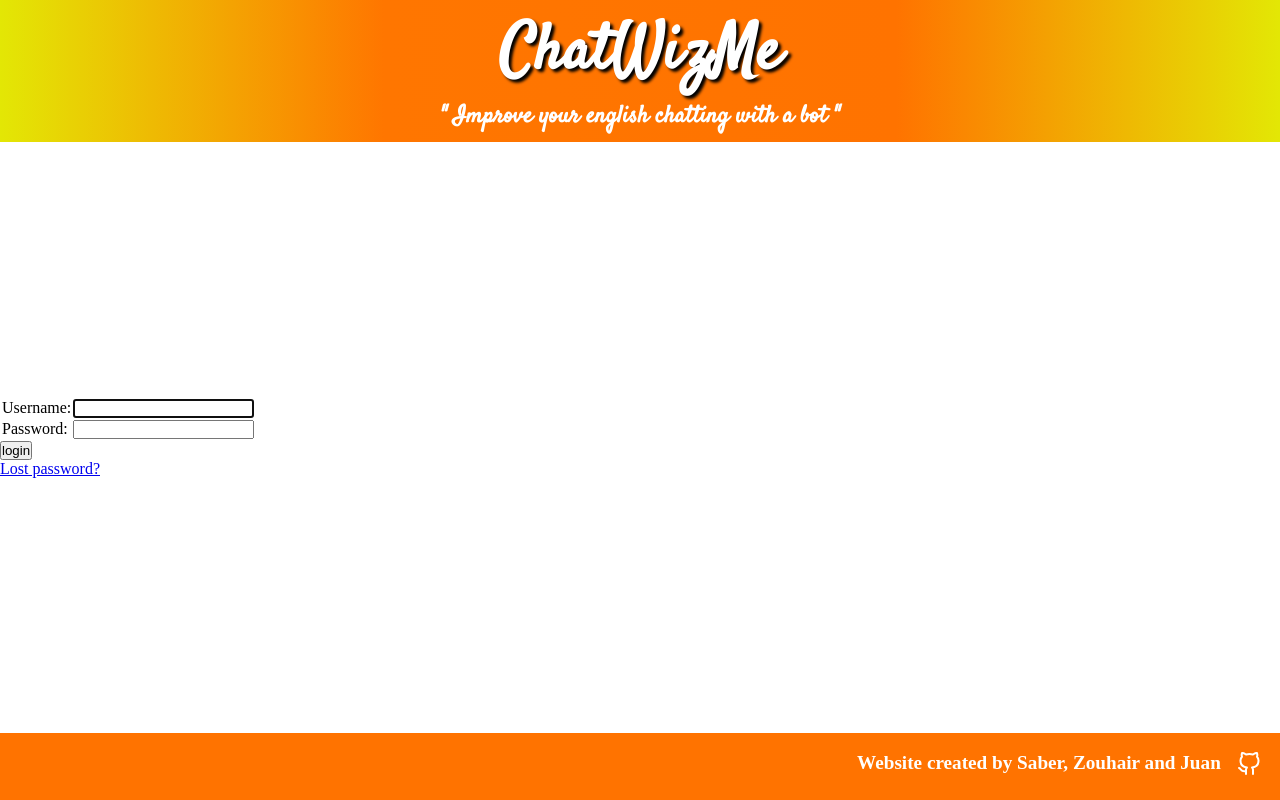
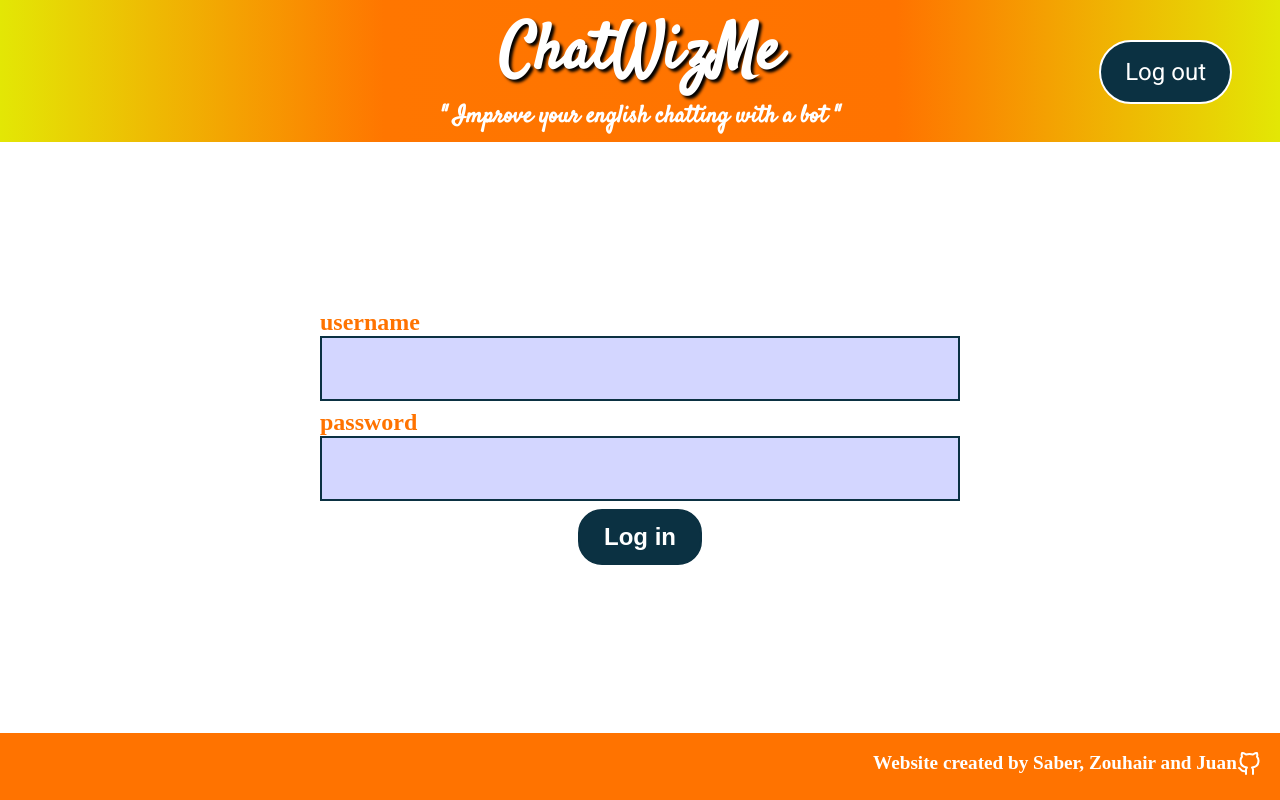
Before and after one commit to juan5987/ChatWizMe, a Django app: page /auth2/login/ in a window 1280 px wide. Run offline with Django 4.2, Linux system fonts and the light colour scheme; some libraries are stand-ins or nearby versions.

Commit message:
added signup logic and login button

```diff
--- a/ChatWizMe/ChatWizMe/settings.py
+++ b/ChatWizMe/ChatWizMe/settings.py
@@ -134,3 +134,5 @@ STATICFILES_DIRS = [
 DEFAULT_AUTO_FIELD = 'django.db.models.BigAutoField'
 
 CRISPY_TEMPLATE_PACK = 'bootstrap4'
+
+LOGIN_REDIRECT_URL = '/chatbox/'
--- a/ChatWizMe/static/css/style.css
+++ b/ChatWizMe/static/css/style.css
@@ -61,5 +61,19 @@ footer{
     margin: 0;
 }
 
-.footer_text{
-    margin-right: 1rem;
+.logout{
+    position: absolute;
+    right: 3rem;
+    top: 2.5rem;
+    font-size: 1.5rem;
+    background-color: #0B3142;
+    color: white;
+    padding: 1rem 1.5rem;
+    border: 2px solid white;
+    border-radius: 2rem;
+    font-family: 'Roboto';
+}
+.logout:hover{
+    cursor: pointer;
+    background-color: #FF7300;
+}
--- a/ChatWizMe/templates/includes/header.html
+++ b/ChatWizMe/templates/includes/header.html
@@ -1,4 +1,5 @@
 <header class="header">
     <h1 class="header_title"><a class="header_link" href="/">ChatWizMe</a></h1>
     <h2 class="header_subtitle">" Improve your english chatting with a bot "</h2>
+    <span class="logout">Log out</span>
 </header>
--- a/ChatWizMe/templates/registration/login.html
+++ b/ChatWizMe/templates/registration/login.html
@@ -1,4 +1,5 @@
 {% extends "base.html" %}
+{% load widget_tweaks %}
 
 {% block content %}
 
@@ -17,22 +18,16 @@
 
 <form method="post" action="{% url 'login' %}">
 {% csrf_token %}
-<table>
-<tr>
-    <td>{{ form.username.label_tag }}</td>
-    <td>{{ form.username }}</td>
-</tr>
-<tr>
-    <td>{{ form.password.label_tag }}</td>
-    <td>{{ form.password }}</td>
-</tr>
-</table>
+    <div class="form_container">
+        <label for={{form.username.id_for_label}} class="form_label">username</label>
+        {{ form.username|add_class:"form_input" }}
+        <label class="form_label">password</label>
+        {{ form.password|add_class:"form_input" }}
+    </div>
 
-<input type="submit" value="login">
-<input type="hidden" name="next" value="{{ next }}">
+
+    <button class="auth_submit" type="submit">
+        Log in
+    </button><input type="hidden" name="next" value="{{ next }}">
 </form>
-
-{# Assumes you set up the password_reset view in your URLconf #}
-<p><a href="{% url 'password_reset' %}">Lost password?</a></p>
-
 {% endblock %}
```
Also changed, not shown: ChatWizMe/chatbox/views.py (+58 -96 lines), ChatWizMe/db.sqlite3.
